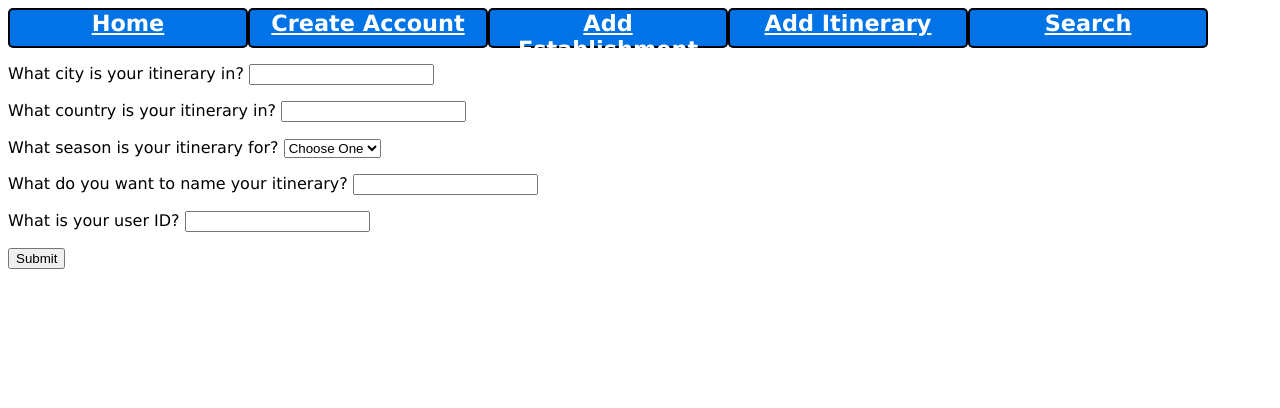
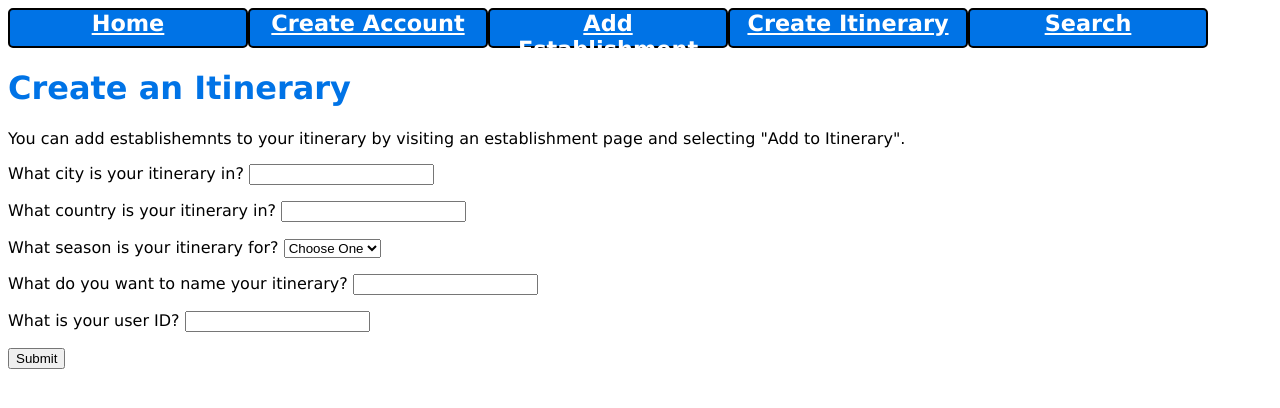
Before and after one commit to jn102/wander-wellesley, a Python web app: template templates/add-itinerary.html in a window 1280 px wide. Shown: the top 408 px of the page. Run offline with Jinja, Linux system fonts and the light colour scheme; the template is opened without the code that fills it, so the values that code supplies are empty.

Commit message:
debug: added appropriate headers to pages

```diff
--- a/templates/add-activity.html
+++ b/templates/add-activity.html
@@ -1,5 +1,6 @@
 {% extends "base.html" %}
 {% block main_content %}
+<h1>Add more details about your activity:</h1>
 <form method="POST" action="{{url_for('add_activity', eid=eid)}}">
     <p><label for="outdoors">Is it outdoors?</label>
     <select name="outdoors">
--- a/templates/add-establishments.html
+++ b/templates/add-establishments.html
@@ -1,5 +1,7 @@
 {% extends "base.html" %}
 {% block main_content %}
+<h1>Add an Establishment</h1>
+<p>You can add your establishment to an itinerary or leave a review by visiting its establishment page.</p>
 <form method="POST" action="{{url_for('add_establishment')}}">
     <p><label for="name">Name:</label>
     <input type="text" name="name"></p>
--- a/templates/add-hotel.html
+++ b/templates/add-hotel.html
@@ -1,5 +1,6 @@
 {% extends "base.html" %}
 {% block main_content %}
+<h1>Add more details about your hotel:</h1>
 <form method="POST" action="{{url_for('add_hotel', eid=eid)}}">
     <p><label for="gym">Do they have a gym?</label>
     <select name="gym">
--- a/templates/add-itinerary.html
+++ b/templates/add-itinerary.html
@@ -1,5 +1,8 @@
 {% extends "base.html" %}
 {% block main_content %}
+<h1>Create an Itinerary</h1>
+<p>You can add establishemnts to your itinerary by
+    visiting an establishment page and selecting "Add to Itinerary".</p>
 <form method="POST" action="{{url_for('add_itinerary')}}">
     <p><label for="city">What city is your itinerary in?</label>
     <input type="text" name="city"></p>
--- a/templates/add-restaurant.html
+++ b/templates/add-restaurant.html
@@ -1,5 +1,6 @@
 {% extends "base.html" %}
 {% block main_content %}
+<h1>Add more details about your restaurant:</h1>
 <form method="POST" action="{{url_for('add_restaurant', eid=eid)}}">
     <p><label for="cuisine">Cuisine:</label>
     <input type="text" name="cuisine"></p>
--- a/templates/base.html
+++ b/templates/base.html
@@ -17,7 +17,7 @@
     <li><a href="{{url_for('index')}}">Home</a></li>
     <li><a href="{{url_for('create_account')}}">Create Account</a></li>
     <li><a href="{{url_for('add_establishment')}}">Add Establishment</a></li>
-    <li><a href="{{url_for('add_itinerary')}}">Add Itinerary</a></li>
+    <li><a href="{{url_for('add_itinerary')}}">Create Itinerary</a></li>
     <li><a href="{{url_for('search')}}">Search</a></li>
   </ul>
 </nav>
```
